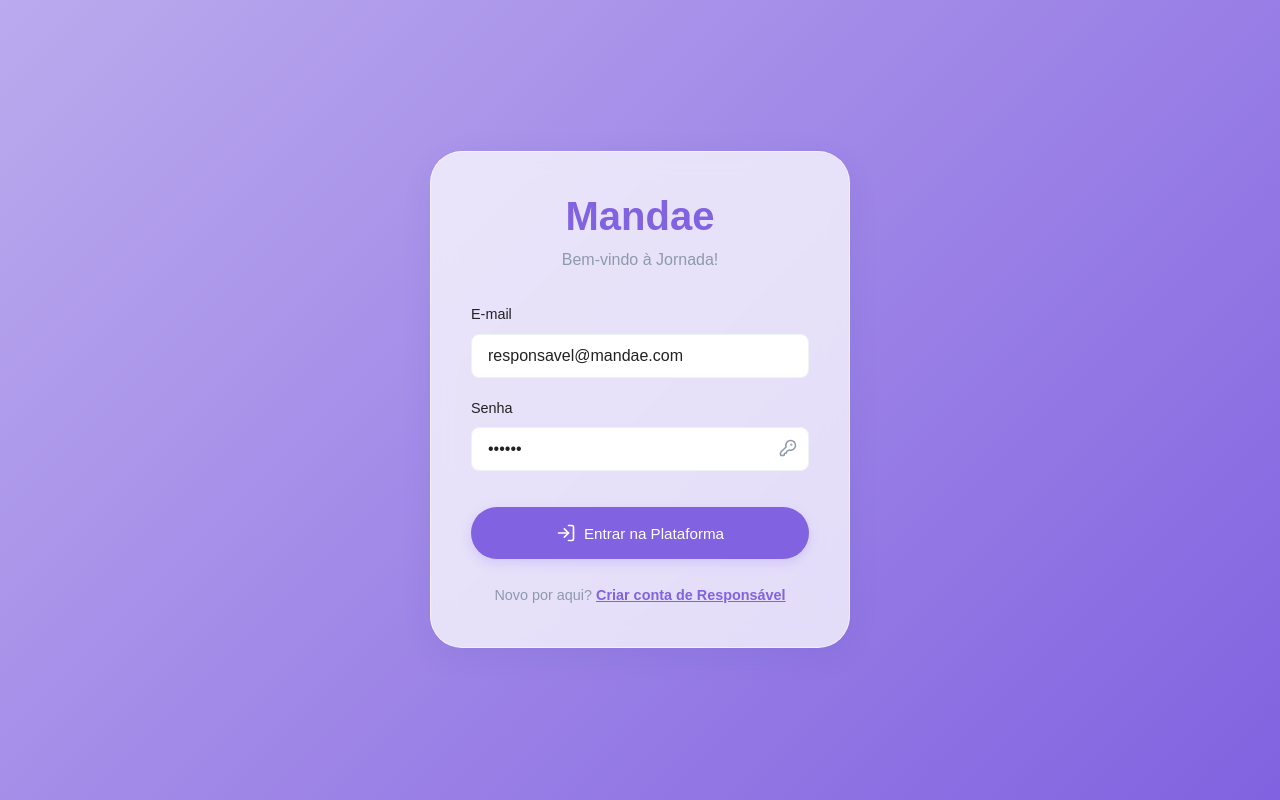
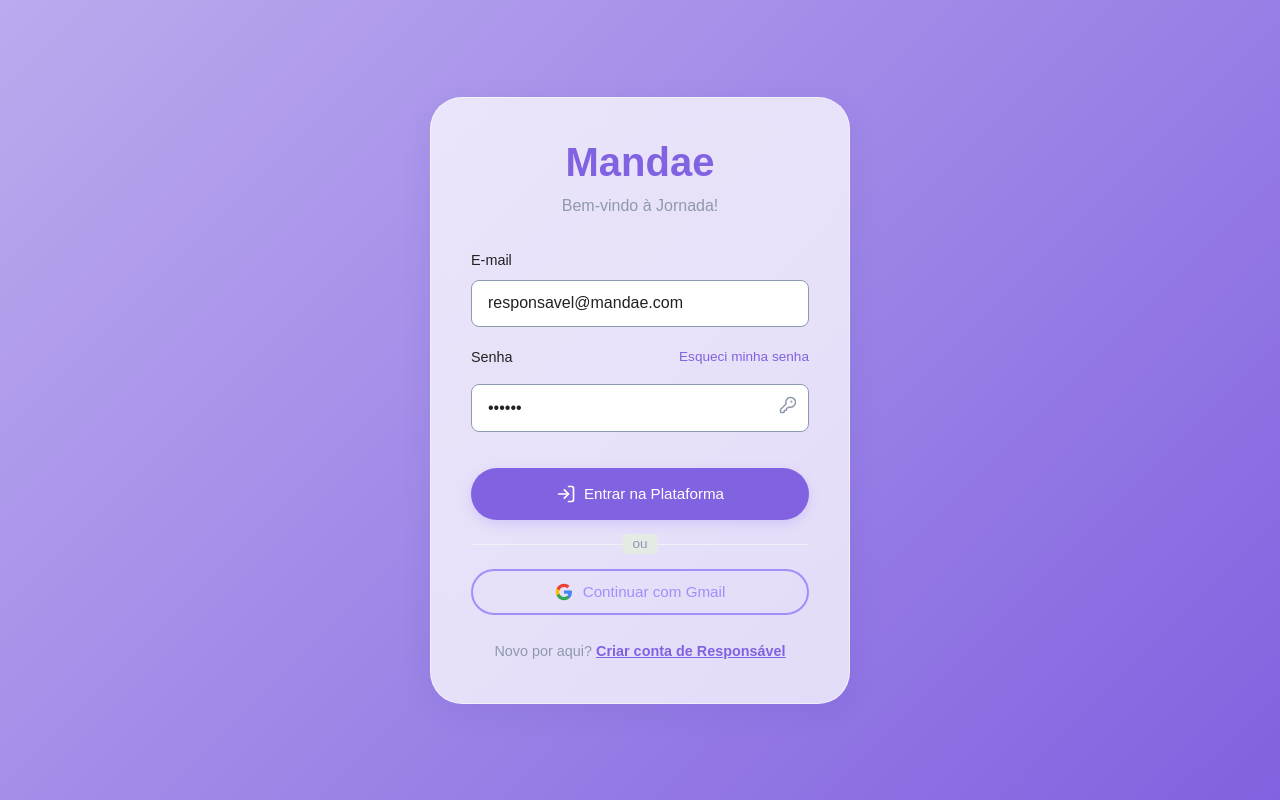
Before and after one commit to Sterlabs-Tech/mandae, a Next.js app: page /login in a window 1280 px wide. Built offline with nearby package versions, Linux system fonts and the light colour scheme; a web font is replaced by a local one.

Commit message:
Fix login layout, add dummy gmail, fix avatar saving bugs

```diff
--- a/src/app/login/page.jsx
+++ b/src/app/login/page.jsx
@@ -60,7 +60,10 @@
                     </div>
 
                     <div className="form-group">
-                        <label className="form-label" style={{ color: 'var(--mandae-text)', fontWeight: '500' }}>Senha</label>
+                        <div style={{ display: 'flex', justifyContent: 'space-between', alignItems: 'center', marginBottom: '8px' }}>
+                            <label className="form-label" style={{ color: 'var(--mandae-text)', fontWeight: '500', marginBottom: 0 }}>Senha</label>
+                            <a href="#" style={{ fontSize: '0.85rem', color: 'var(--mandae-primary-dark)', textDecoration: 'none' }} onClick={(e) => { e.preventDefault(); alert("Instruções de recuperação enviadas para o e-mail (Mock)"); }}>Esqueci minha senha</a>
+                        </div>
                         <div style={{ position: 'relative' }}>
                             <input
                                 type="password"
@@ -77,6 +80,16 @@
                     <button type="submit" className="btn btn-primary" style={{ width: '100%', marginTop: '1rem', background: 'var(--mandae-primary-dark)', padding: '1rem' }}>
                         <LogIn size={20} /> Entrar na Plataforma
                     </button>
+
+                    <div style={{ position: 'relative', margin: '1.5rem 0', textAlign: 'center' }}>
+                        <hr style={{ border: 'none', borderTop: '1px solid var(--mandae-border)', margin: 0 }} />
+                        <span style={{ position: 'absolute', top: '-10px', left: '50%', transform: 'translateX(-50%)', background: 'var(--mandae-bg)', padding: '0 10px', color: 'var(--mandae-text-light)', fontSize: '0.85rem' }}>ou</span>
+                    </div>
+
+                    <button type="button" className="btn btn-outline" style={{ width: '100%', display: 'flex', alignItems: 'center', justifyContent: 'center', gap: '10px' }} onClick={() => alert("Integração com Google em breve!")}>
+                        <svg width="18" height="18" viewBox="0 0 24 24"><path fill="#4285F4" d="M22.56 12.25c0-.78-.07-1.53-.2-2.25H12v4.26h5.92c-.26 1.37-1.04 2.53-2.21 3.31v2.77h3.57c2.08-1.92 3.28-4.74 3.28-8.09z" /><path fill="#34A853" d="M12 23c2.97 0 5.46-.98 7.28-2.66l-3.57-2.77c-.98.66-2.23 1.06-3.71 1.06-2.86 0-5.29-1.93-6.16-4.53H2.18v2.84C3.99 20.53 7.7 23 12 23z" /><path fill="#FBBC05" d="M5.84 14.09c-.22-.66-.35-1.36-.35-2.09s.13-1.43.35-2.09V7.07H2.18C1.43 8.55 1 10.22 1 12s.43 3.45 1.18 4.93l2.85-2.22.81-.62z" /><path fill="#EA4335" d="M12 5.38c1.62 0 3.06.56 4.21 1.64l3.15-3.15C17.45 2.09 14.97 1 12 1 7.7 1 3.99 3.47 2.18 7.07l3.66 2.84c.87-2.6 3.3-4.53 6.16-4.53z" /></svg>
+                        Continuar com Gmail
+                    </button>
                 </form>
 
                 <div style={{ textAlign: 'center', marginTop: '1.5rem' }}>
--- a/src/styles/components.css
+++ b/src/styles/components.css
@@ -121,9 +121,9 @@
 
 .form-control {
     width: 100%;
-    padding: 0.75rem 1rem;
+    padding: 0.85rem 1rem;
     border-radius: var(--radius-sm);
-    border: 1px solid var(--mandae-border);
+    border: 1px solid var(--mandae-text-light);
     background-color: var(--mandae-bg-element);
     color: var(--mandae-text);
     transition: border-color var(--transition-fast), box-shadow var(--transition-fast);
@@ -132,11 +132,11 @@
 .form-control:focus {
     outline: none;
     border-color: var(--mandae-primary);
-    box-shadow: 0 0 0 3px rgba(162, 142, 249, 0.15);
+    box-shadow: 0 0 0 2px rgba(162, 142, 249, 0.25);
 }
 
 .form-control::placeholder {
-    color: var(--mandae-text-light);
+    color: #a0aabf;
 }
 
 /* Badges */
```
Also changed, not shown: src/components/shared/ChildProfileSettings.jsx (+16 -17 lines), src/components/shared/UserProfileSettings.jsx (+16 -16 lines).
